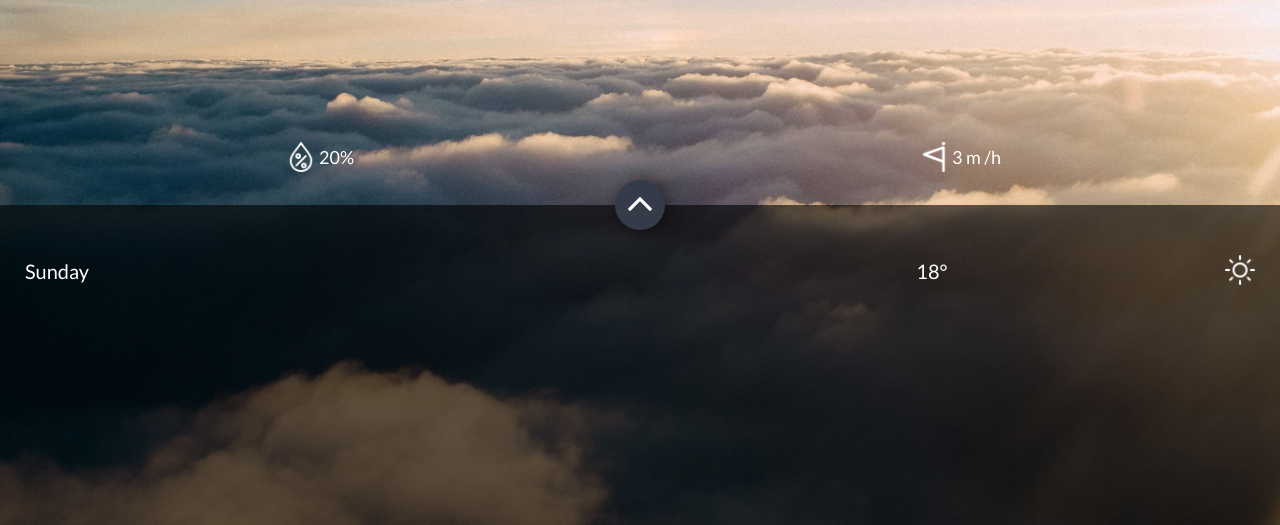
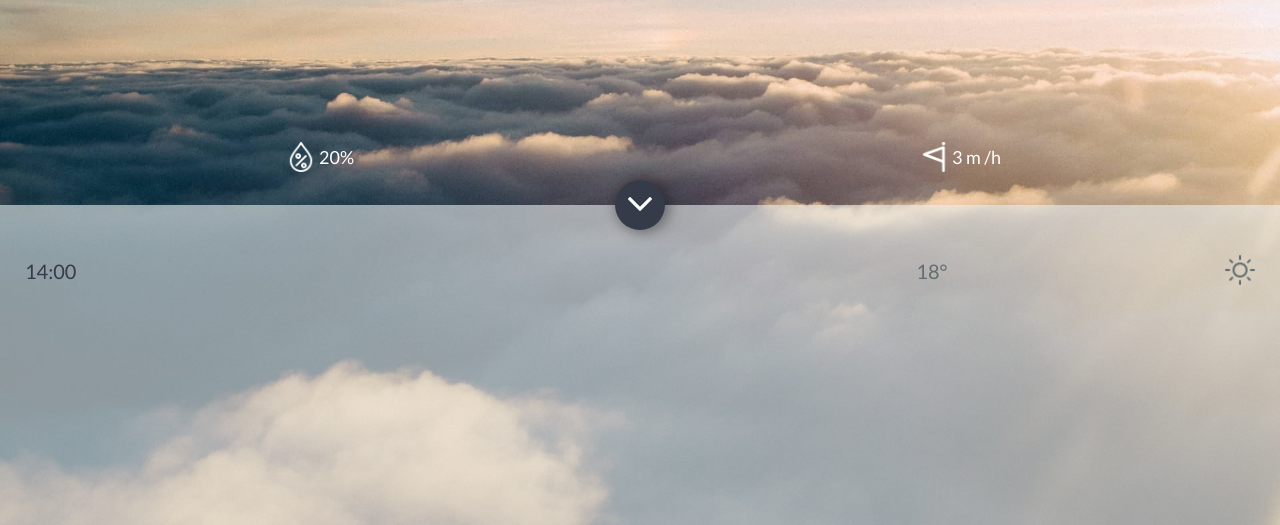
Before and after one commit to ixaxtav/weatherappjs, a website built with webpack: page index.html in a window 1280 px wide. Both pictures are taken after a click on the button 640 px from the left and 480 px from the top of the page. Shown: the part 275-800 px from the top of the page. Built offline with nearby package versions, Linux system fonts and the light colour scheme.

Commit message:
lower panel animation and menu anition javascript added

```diff
--- a/index.html
+++ b/index.html
@@ -23,9 +23,9 @@
 
 </head>
 <body>
-    <div class="lds-dual-ring center display-none"></div>
+    <div id="app-loader" class="lds-dual-ring center "></div>
 
-    <main>
+    <main hidden>
         <button id="open-menu-btn" class="ripple">
             <img class="icon-sm-28" src="./assets/images/icons/menu.png" alt="">
         </button>
@@ -81,7 +81,7 @@
         </div>
 
                 <!--hourly weather -->
-        <div id ="hourly-weather-wrapper" class="lower-panel-body">
+        <div id ="hourly-weather-wrapper" class="lower-panel-body" visible="false">
             <div class ="flex-container weather-box">
                 <div>
                     <h1>14:00</h1>
--- a/src/js/index.js
+++ b/src/js/index.js
@@ -1,3 +1,56 @@
+//** MODULE
 const UI = (function (){
+    let menu = document.querySelector("#menu-container");
+    const showApp = () => {
+        document.querySelector("#app-loader")
+        .classList.add('display-none');
+        document.querySelector("main").removeAttribute('hidden');
+    };
 
+    const loadApp = () => {
+        document.querySelector("#app-loader")
+        .classList.remove('display-none');
+        document.querySelector("main").setAttribute('hidden','true');
+    };
+
+    const _showMenu =() => menu.style.right= 0;
+
+    const _hideMenu =() => menu.style.right= '-65%';
+
+    const _toggleHourlyWeather = () => {
+        let hourlyWeather = document.querySelector("#hourly-weather-wrapper"),
+            arrow = document.querySelector("#toggle-hourly-weather").children[0],
+            visible = hourlyWeather.getAttribute("visible"),
+            dailyWeather = document.querySelector("#daily-weather-wrapper");
+
+    if(visible == 'false'){
+        hourlyWeather.setAttribute('visible','true');
+        hourlyWeather.style.bottom = 0;
+        arrow.style.transform = "rotate(180deg)";
+        dailyWeather.style.opacity = 0;
+    } else if(visible == 'true'){
+        hourlyWeather.setAttribute('visible','false');
+        hourlyWeather.style.bottom = '-100%';
+        arrow.style.transform = "rotate(0deg)";
+        dailyWeather.style.opacity = 1;
+    } else console.error("Unknown state of the hourly weather panel and visible attribute");
+    };
+
+
+    document.querySelector("#open-menu-btn").addEventListener('click',_showMenu);
+    document.querySelector("#close-menu-btn").addEventListener('click',_hideMenu);
+
+    document.querySelector("#toggle-hourly-weather").addEventListener('click',_toggleHourlyWeather);
+
+
+    return{
+        showApp,
+        loadApp
+    };
 })();
+
+//** init
+
+window.onload = function(){
+    UI.showApp();
+};
--- a/src/style/index.css
+++ b/src/style/index.css
@@ -349,6 +349,10 @@ button{
     position: absolute;
     transform: translate(-50%,-50%);
 }
+
+#toggle-hourly-weather img{
+    transition: transform .5s;
+}
 .weather-box{
     position: relative;
     margin-bottom: 15px;
@@ -381,6 +385,7 @@ button{
 
 #daily-weather-wrapper{
     background-color: rgba(000,000,000,.6);
+    transition: opacity .5s;
 
 }
 
```
